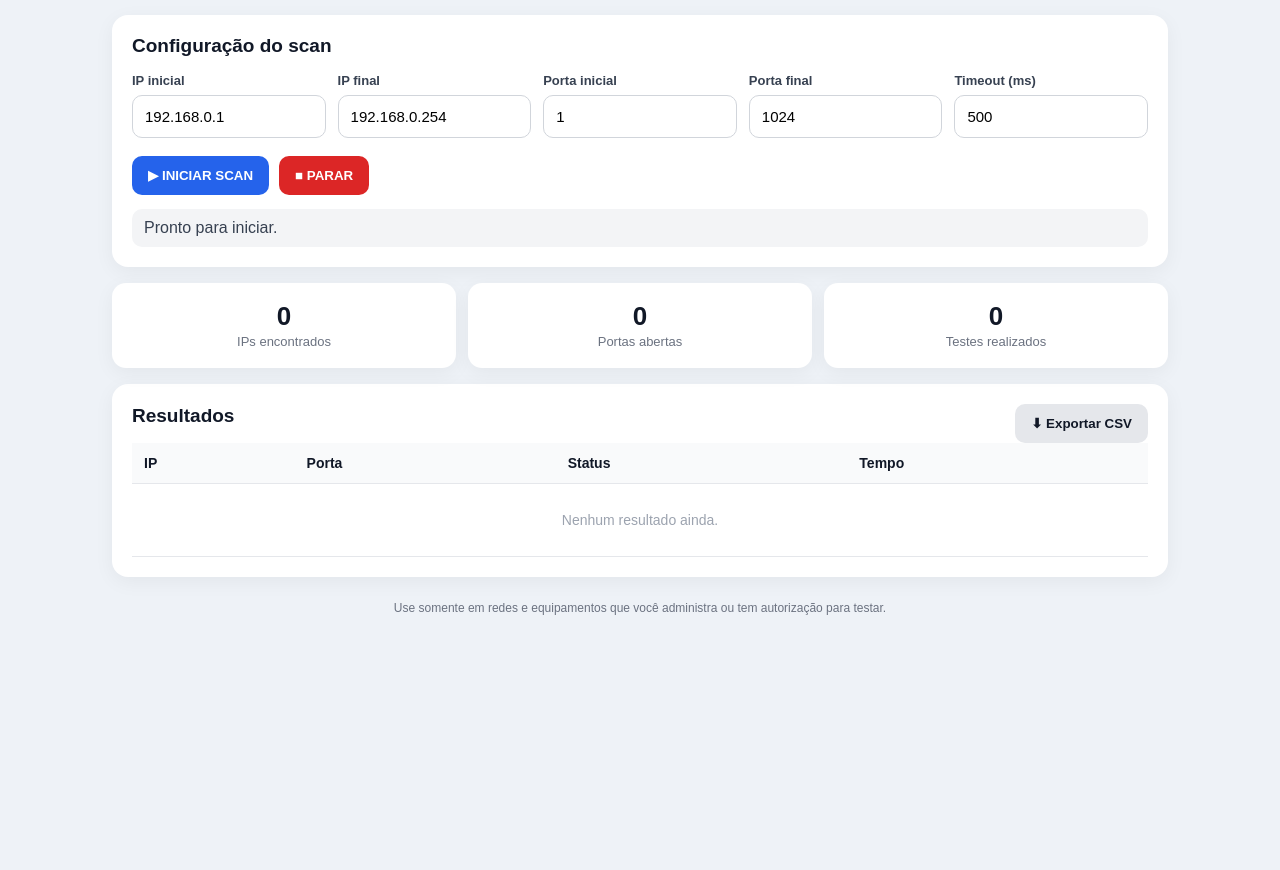
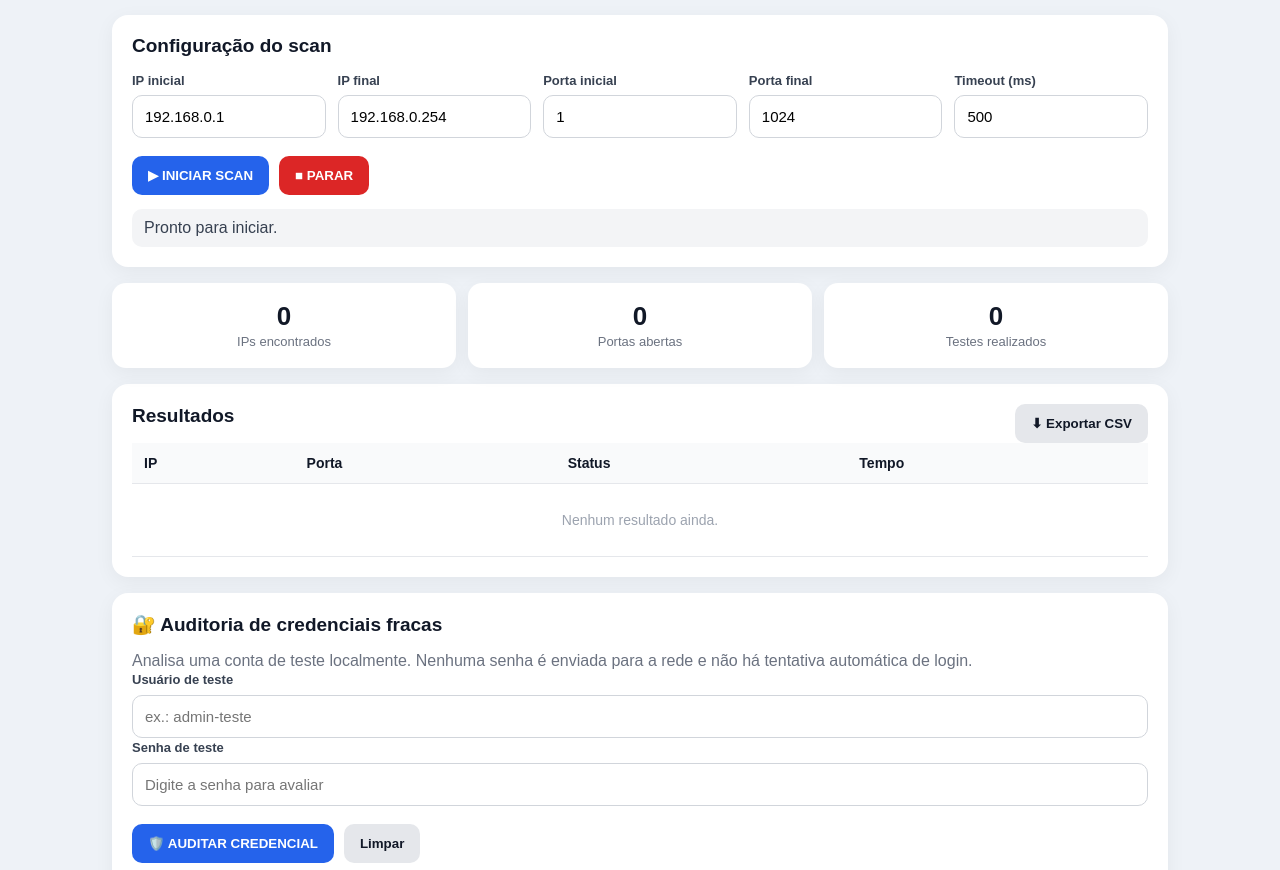
Before and after one commit to akatsukydeliverysushi-coder/ip-network-scanner, a website: page index.html in a window 1280 px wide. Shown: the part 82-952 px from the top of the page. Before the commit the page ends 800 px from the top, so only its background shows below. Drawn offline with Linux system fonts and the light colour scheme.

Commit message:
Adiciona painel de auditoria de credenciais fracas

```diff
--- a/index.html
+++ b/index.html
@@ -50,8 +50,23 @@
       </div>
     </section>
 
+    <section class="card credentialCard">
+      <h2>🔐 Auditoria de credenciais fracas</h2>
+      <p>Analisa uma conta de teste localmente. Nenhuma senha é enviada para a rede e não há tentativa automática de login.</p>
+      <div class="credentialGrid">
+        <label>Usuário de teste<input id="auditUser" autocomplete="off" placeholder="ex.: admin-teste"></label>
+        <label>Senha de teste<input id="auditPass" type="password" autocomplete="new-password" placeholder="Digite a senha para avaliar"></label>
+      </div>
+      <div class="actions">
+        <button id="auditBtn" class="primary">🛡️ AUDITAR CREDENCIAL</button>
+        <button id="clearAuditBtn" class="secondary">Limpar</button>
+      </div>
+      <div id="auditResult" class="auditResult empty">Nenhuma auditoria realizada.</div>
+    </section>
+
     <footer>Use somente em redes e equipamentos que você administra ou tem autorização para testar.</footer>
   </main>
+  <script src="credential-audit.js"></script>
   <script src="app.js"></script>
 </body>
 </html>
```
